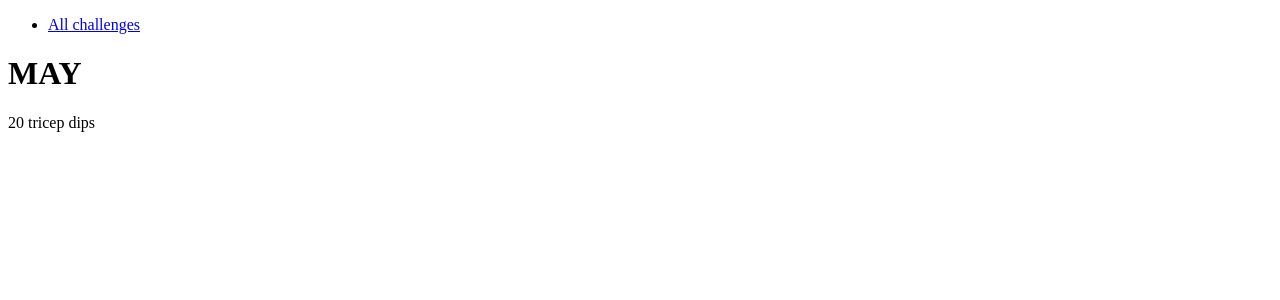
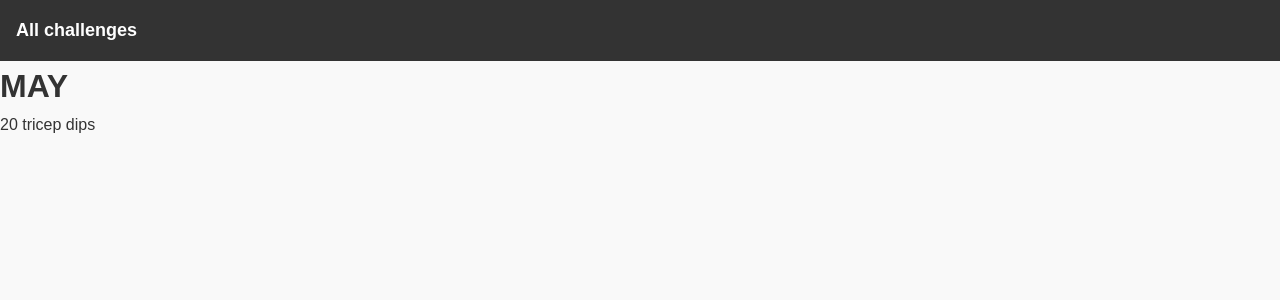
Before and after one commit to artmiss-gns/django-course, a Django app: page /challenges/May in a window 1280 px wide. Shown: the top 300 px of the page. Run offline with Django 4.2, Linux system fonts and the light colour scheme.

Commit message:
templates/static files

```diff
--- a/templates/monthly_challenges/challenges/templates/challenges/challenges.html
+++ b/templates/monthly_challenges/challenges/templates/challenges/challenges.html
@@ -1,5 +1,4 @@
 <!DOCTYPE html>
-
 {% block page_title %}{% endblock page_title %}
 
 {% include "challenges/includes/header.html" %}
--- a/templates/monthly_challenges/challenges/templates/challenges/includes/header.html
+++ b/templates/monthly_challenges/challenges/templates/challenges/includes/header.html
@@ -1,4 +1,7 @@
+{% load static %}
+
 <header>
+  <link rel="stylesheet" href="{% static "styles.css" %}">
   <nav>
     <ul>
       <li><a href="{% url "index_page" %}">All challenges</a></li>
--- a/templates/monthly_challenges/challenges/templates/challenges/index.html
+++ b/templates/monthly_challenges/challenges/templates/challenges/index.html
@@ -1,4 +1,10 @@
 {% extends "base.html" %}
+{% load static %}
+
+{% block  css_files %}
+	<link rel='stylesheet', href="{% static "challenges/challenges.css" %}">
+
+{% endblock %}
 
 {% block page_title%}
 	All challenges
--- a/templates/monthly_challenges/monthly_challenges/settings.py
+++ b/templates/monthly_challenges/monthly_challenges/settings.py
@@ -120,6 +120,9 @@ USE_TZ = True
 
 STATIC_URL = 'static/'
 
+STATICFILES_DIRS = [
+    BASE_DIR / "static"
+]
 # Default primary key field type
 # https://docs.djangoproject.com/en/4.1/ref/settings/#default-auto-field
 
--- /dev/null
+++ b/templates/monthly_challenges/static/styles.css
@@ -0,0 +1,58 @@
+/* Global Styles */
+
+* {
+  box-sizing: border-box;
+  margin: 0;
+  padding: 0;
+}
+
+body {
+  font-family: Arial, sans-serif;
+  line-height: 1.6;
+  color: #333;
+  background-color: #f9f9f9;
+}
+
+ul {
+  list-style: none;
+  padding: 0;
+  margin: 0;
+  font-size: 18px;
+  font-weight: bold;
+  color: #333;
+}
+
+header {
+  background-color: #333;
+  padding: 1em;
+  text-align: center;
+}
+
+nav ul {
+  list-style: none;
+  margin: 0;
+  padding: 0;
+  display: flex;
+  justify-content: space-between;
+}
+
+nav li {
+  margin-right: 20px;
+}
+
+nav a {
+  color: #fff;
+  text-decoration: none;
+  transition: color 0.2s ease;
+}
+
+nav a:hover {
+  color: #ccc;
+}
+
+nav a.active {
+  color: #fff;
+  text-decoration: underline;
+}
+
+/* Add more global styles here */
--- a/templates/monthly_challenges/templates/base.html
+++ b/templates/monthly_challenges/templates/base.html
@@ -1,9 +1,13 @@
+{% load static %}
+
 <!DOCTYPE html>
 <html>
 <head>
 	<title>
         {% block page_title %}My challenges{% endblock  %}
     </title>
+    {% comment %} <link rel="stylesheet" href="{% static "styles.css" %}"> {% endcomment %}
+    {% block css_files %}{% endblock %}
 </head>
 <body>
     {% block content %}{% endblock content %}
```
Also changed, not shown: templates/monthly_challenges/challenges/static/challenges/challenges.css (added, +14 -0 lines). Lines whose indentation alone changed are shown as unchanged.
